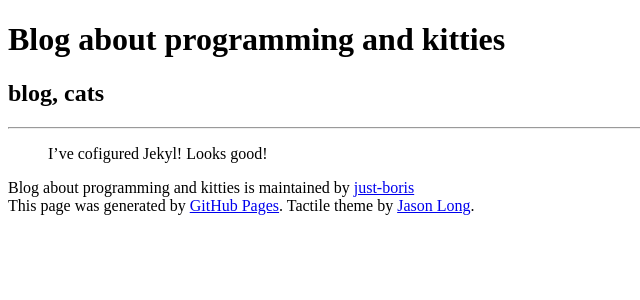
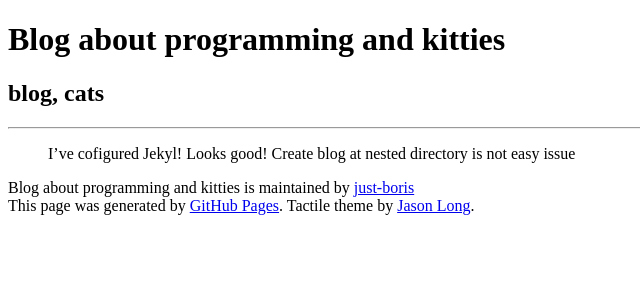
Before and after one commit to just-boris/blog, a Jekyll site: the page built from _posts/2013-05-15-jekyl-start.md, in a window 1280 px wide. Shown: the top 300 px of the page, without its empty margins (0-640 px from the left). Built offline with Jekyll 4.4.1, drawn with Linux system fonts in a browser that asks for light colours; some web fonts are replaced.

Commit message:
Update 2013-05-15-jekyl-start.md

```diff
--- a/_posts/2013-05-15-jekyl-start.md
+++ b/_posts/2013-05-15-jekyl-start.md
@@ -4,3 +4,4 @@ title: 1st post
 ---
 
 > I've cofigured Jekyl! Looks good!
+> Create blog at nested directory is not easy issue
```
